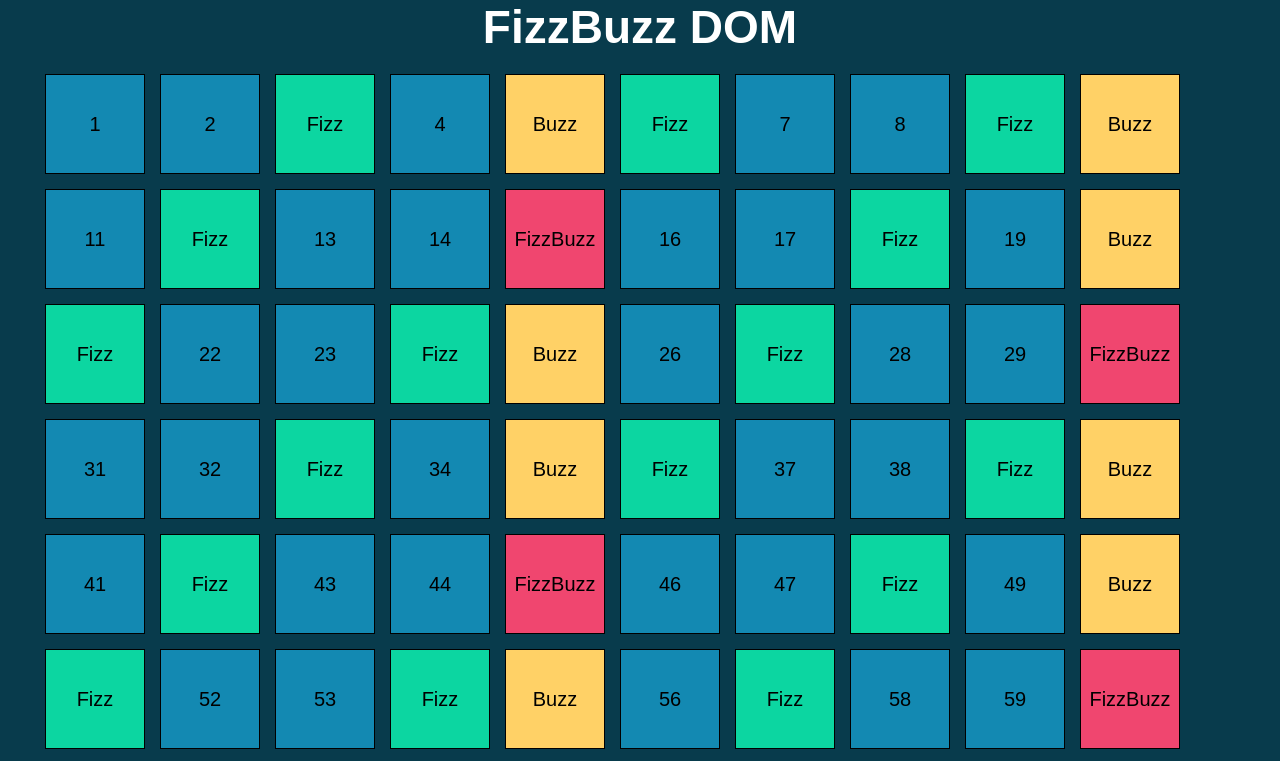
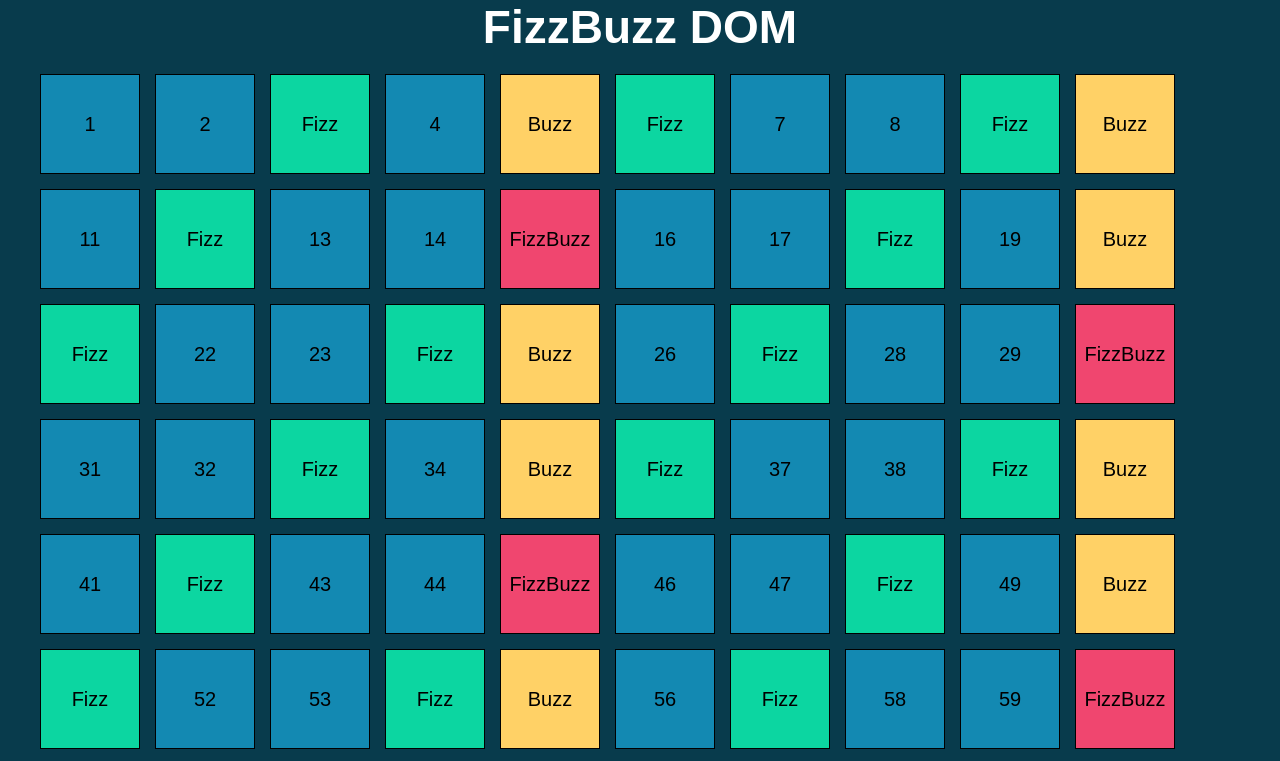
Before and after one commit to christiandigiandomenico/js-fizzbuzz, a plain HTML site: page index.html in a window 1280 px wide. Shown: the top 761 px of the page. Drawn offline with Linux system fonts and the light colour scheme.

Commit message:
Aggiunto fix

```diff
--- a/css/style.css
+++ b/css/style.css
@@ -17,7 +17,8 @@ h1 {
 }
 
 .container {
-    margin-left: 45px;
+    max-width: 1200px;
+    margin: auto;
 }
 
 #griglia {
```
